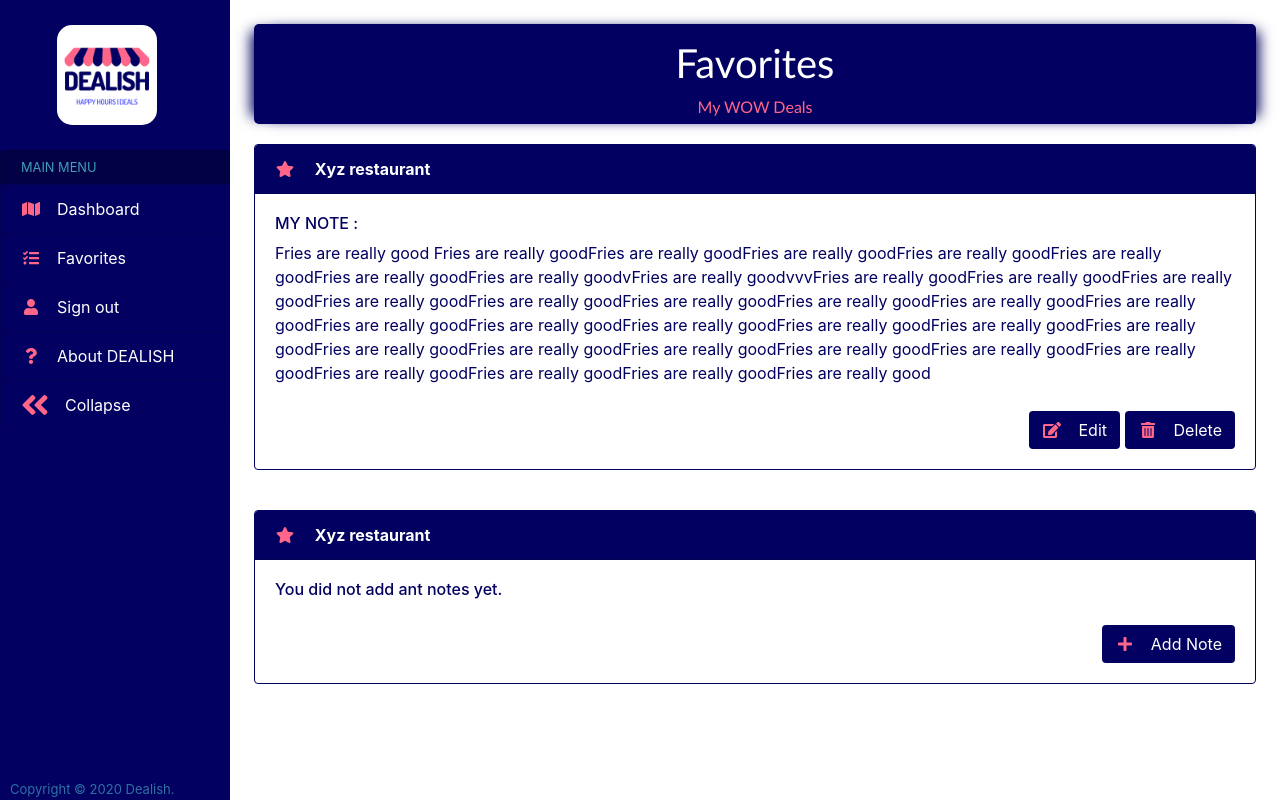
After one commit to wdaimee/Dealish, a Django app: template main_app/templates/main_app/note_list.html in a window 1280 px wide. The commit adds this page. Run offline with Django 3.2, Linux system fonts and the light colour scheme; the template is opened without the code that fills it, so the values that code supplies are empty; the visitor is signed in with stand-in values (Sample User, id 1); parts of the project's set-up code (start-up, migrations or seed data) failed here and were passed over; some libraries are stand-ins or nearby versions.

Commit message:
add favotits page (note_list.html)

```diff
--- a/main_app/static/css/base.css
+++ b/main_app/static/css/base.css
@@ -255,7 +255,14 @@ ul>li {
 
 /* FAVORITES PAGE CSS */
 
+.favorites > .card {
+    margin-top: 20px;
+    width: 100%;
+}
 
+.float-right {
+    float: right;
+}
 
 /* RESTAURANT PAGE CSS */
 
--- /dev/null
+++ b/main_app/templates/main_app/note_list.html
@@ -0,0 +1,54 @@
+{% extends 'base.html' %}
+{% block content %}
+<header class="restaurant-header">
+    <h1>Favorites</h1>
+    <p>My WOW Deals</p>
+</header>
+
+<div class="card-container favorites">
+    <div class="card ">
+        <div class="card-header">
+            <span class="fas fa-star fa-fw mr-3"></span>
+            <a>Xyz restaurant</a>
+            <!-- add the href to the a and link it to restaurant  -->
+        </div>
+        <div class="card-body">
+            <h6>
+                MY NOTE :
+            </h6>
+           <p>
+               Fries are really good Fries are really goodFries are really goodFries are really goodFries are really goodFries are really goodFries are really goodFries are really goodvFries are really goodvvvFries are really goodFries are really goodFries are really goodFries are really goodFries are really goodFries are really goodFries are really goodFries are really goodFries are really goodFries are really goodFries are really goodFries are really goodFries are really goodFries are really goodFries are really goodFries are really goodFries are really goodFries are really goodFries are really goodFries are really goodFries are really goodFries are really goodFries are really goodFries are really goodFries are really good
+           </p>
+           <div class="float-right">
+            <a href="#" class="btn"><span class="fas fa-edit  fa-fw mr-3"></span>Edit</a>
+            <a href="#" class="btn"><span class="fas fa-trash-alt fa-fw mr-3"></span>Delete</a>
+        </div>
+        </div>
+    </div>
+</div>
+
+<!-- Container -->
+<div class="card-container favorites">
+    <div class="card ">
+        <div class="card-header">
+            <span class="fas fa-star fa-fw mr-3"></span>
+            <a>Xyz restaurant</a>
+            <!-- add the href to the a and link it to restaurant  -->
+        </div>
+        <!-- if we have note show this card_body else show the perivouse card body  -->
+        <div class="card-body">
+
+            <h6>
+                You did not add ant notes yet.
+            </h6>
+           <p>
+           </p>
+           <div class="float-right">
+            <a href="#" class="btn"><span class="fas fa-plus fa-fw mr-3"></span>Add Note</a>
+        </div>
+        </div>
+    </div>
+</div>
+
+
+{% endblock%}
```
Also changed, not shown: main_app/templates/dashboard.html (added).
